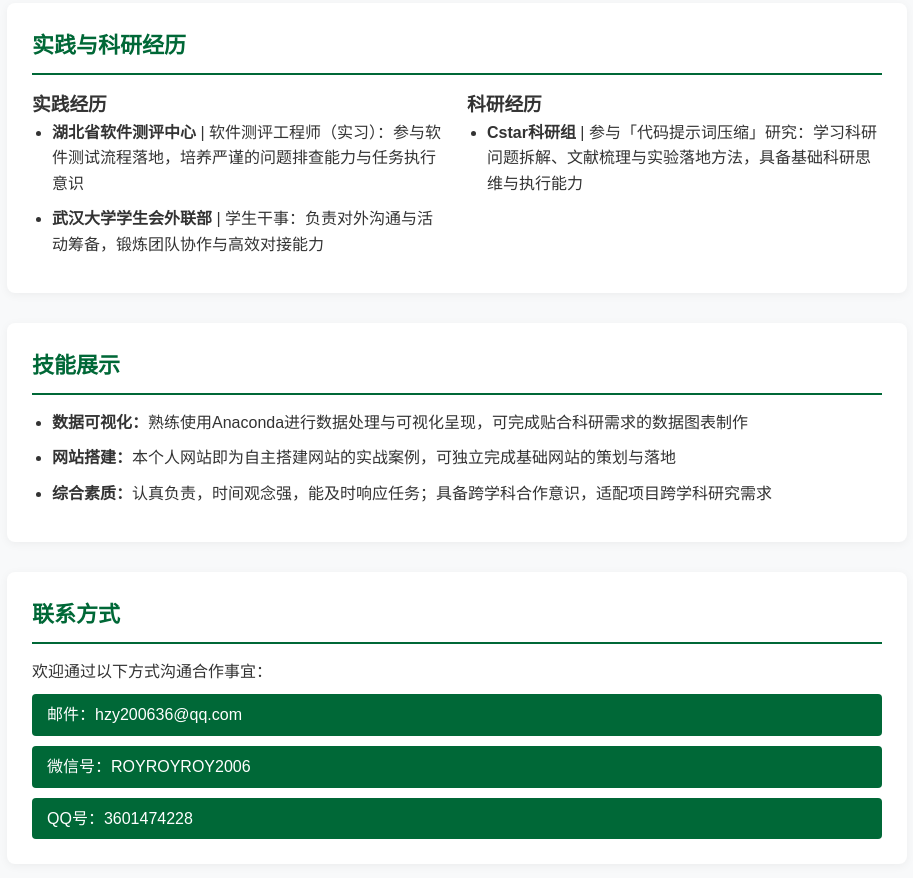
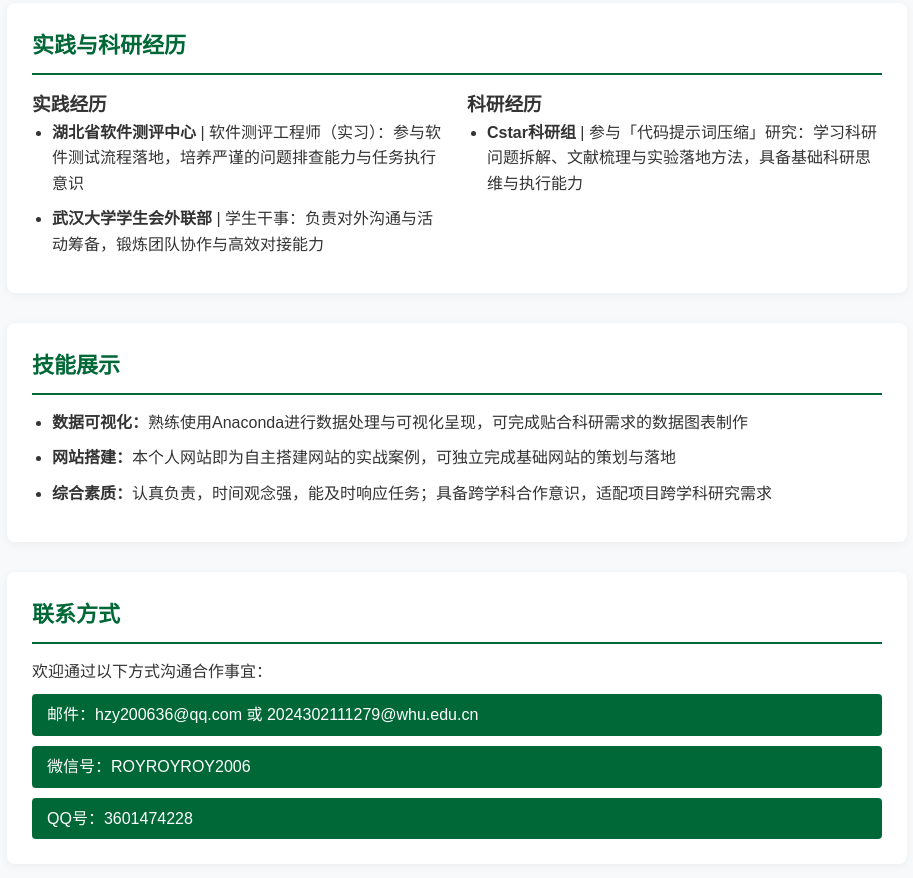
Before and after one commit to ZIYIHUANG-creator/ZIYIHUANG-creator.github.io, a plain HTML site: page index.html in a window 1280 px wide. Shown: the part 550-1428 px from the top of the page, without its empty margins (183-1096 px from the left). Drawn offline with Linux system fonts and the light colour scheme.

Commit message:
更新邮箱地址

```diff
--- a/index.html
+++ b/index.html
@@ -134,7 +134,7 @@
         <section class="section">
             <h2>联系方式</h2>
             <p>欢迎通过以下方式沟通合作事宜：</p>
-            <a href="mailto:hzy200636@qq.com" class="btn">邮件：hzy200636@qq.com</a>
+            <a href="mailto:hzy200636@qq.com" class="btn">邮件：hzy200636@qq.com 或 2024302111279@whu.edu.cn</a>
             <a href="javascript:;" class="btn">微信号：ROYROYROY2006</a>
             <a href="javascript:;" class="btn">QQ号：3601474228</a>
         </section>
```
